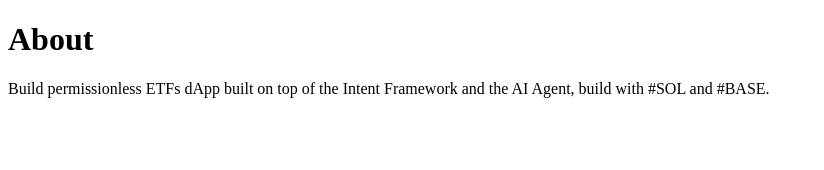
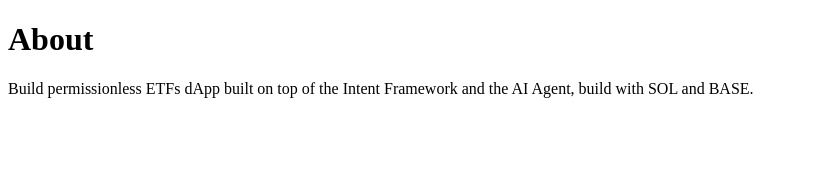
Before and after one commit to yamaswap-labs/docs, a Next.js app: page /about in a window 1280 px wide. Shown: the top 170 px of the page, without its empty margins (0-824 px from the left). Built offline with nearby package versions, Linux system fonts and the light colour scheme.

Commit message:
delete sh

```diff
--- a/pages/about.mdx
+++ b/pages/about.mdx
@@ -1,3 +1,3 @@
 # About
 
-Build permissionless ETFs dApp built on top of the Intent Framework and the AI Agent, build with #SOL and #BASE.
+Build permissionless ETFs dApp built on top of the Intent Framework and the AI Agent, build with SOL and BASE.
```
Also changed, not shown: 2 other files (tests, documents, lock files or other folders).
